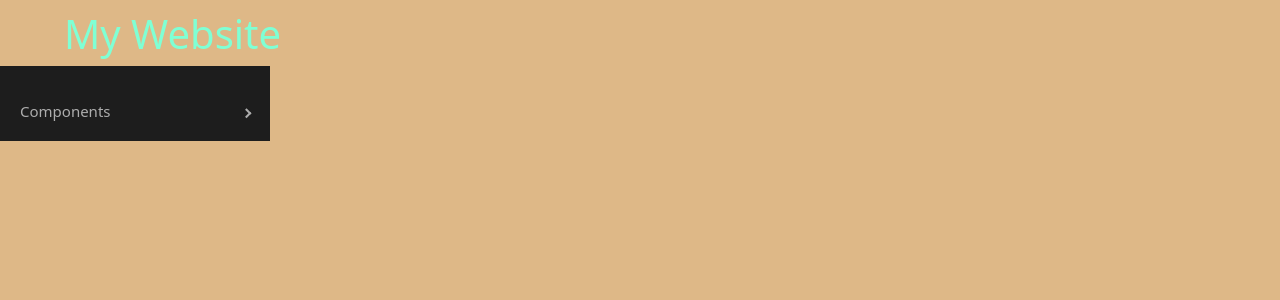
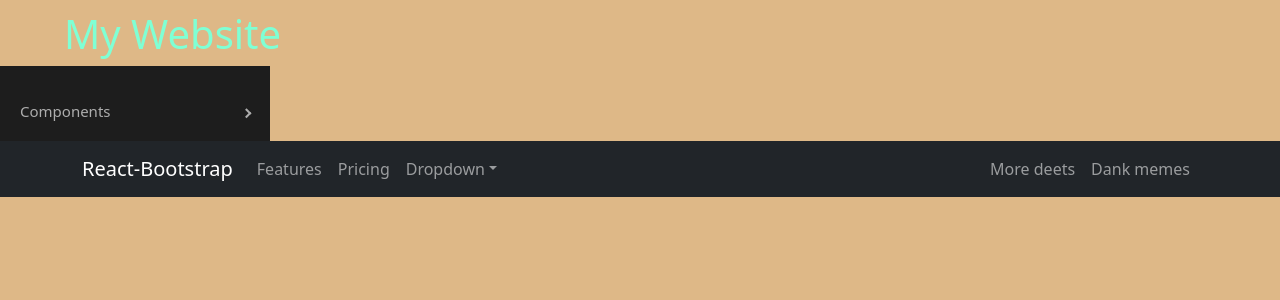
Before and after one commit to oneadisa/online_store, a React (Create React App) app: page / in a window 1280 px wide. Shown: the top 300 px of the page. Built offline with nearby package versions, Linux system fonts and the light colour scheme.

Commit message:
second navbar

```diff
--- a/src/Components/App.js
+++ b/src/Components/App.js
@@ -3,10 +3,13 @@ import React from 'react';
 import 'react-pro-sidebar/dist/css/styles.css';
 // import { ProSidebar } from 'react-pro-sidebar';
 import ProSidebars from './ProSidebar';
+import Navbars from './Navbar';
+// import { Navbar } from 'react-bootstrap';
 
 function App(){
 return(
-    <><h1>My Website</h1><ProSidebars /></>
+    <><h1>My Website</h1><ProSidebars />
+    <Navbars/></>
 
 )
 }
--- /dev/null
+++ b/src/Components/Navbar.js
@@ -0,0 +1,34 @@
+import React from 'react';
+import { Container, Nav, Navbar, NavDropdown } from 'react-bootstrap';
+
+
+function Navbars(){
+    return(
+<Navbar collapseOnSelect expand="lg" bg="dark" variant="dark">
+  <Container>
+  <Navbar.Brand href="#home">React-Bootstrap</Navbar.Brand>
+  <Navbar.Toggle aria-controls="responsive-navbar-nav" />
+  <Navbar.Collapse id="responsive-navbar-nav">
+    <Nav className="me-auto">
+      <Nav.Link href="#features">Features</Nav.Link>
+      <Nav.Link href="#pricing">Pricing</Nav.Link>
+      <NavDropdown title="Dropdown" id="collasible-nav-dropdown">
+        <NavDropdown.Item href="#action/3.1">Action</NavDropdown.Item>
+        <NavDropdown.Item href="#action/3.2">Another action</NavDropdown.Item>
+        <NavDropdown.Item href="#action/3.3">Something</NavDropdown.Item>
+        <NavDropdown.Divider />
+        <NavDropdown.Item href="#action/3.4">Separated link</NavDropdown.Item>
+      </NavDropdown>
+    </Nav>
+    <Nav>
+      <Nav.Link href="#deets">More deets</Nav.Link>
+      <Nav.Link eventKey={2} href="#memes">
+        Dank memes
+      </Nav.Link>
+    </Nav>
+  </Navbar.Collapse>
+  </Container>
+</Navbar>
+    )
+}
+export default Navbars;
```
